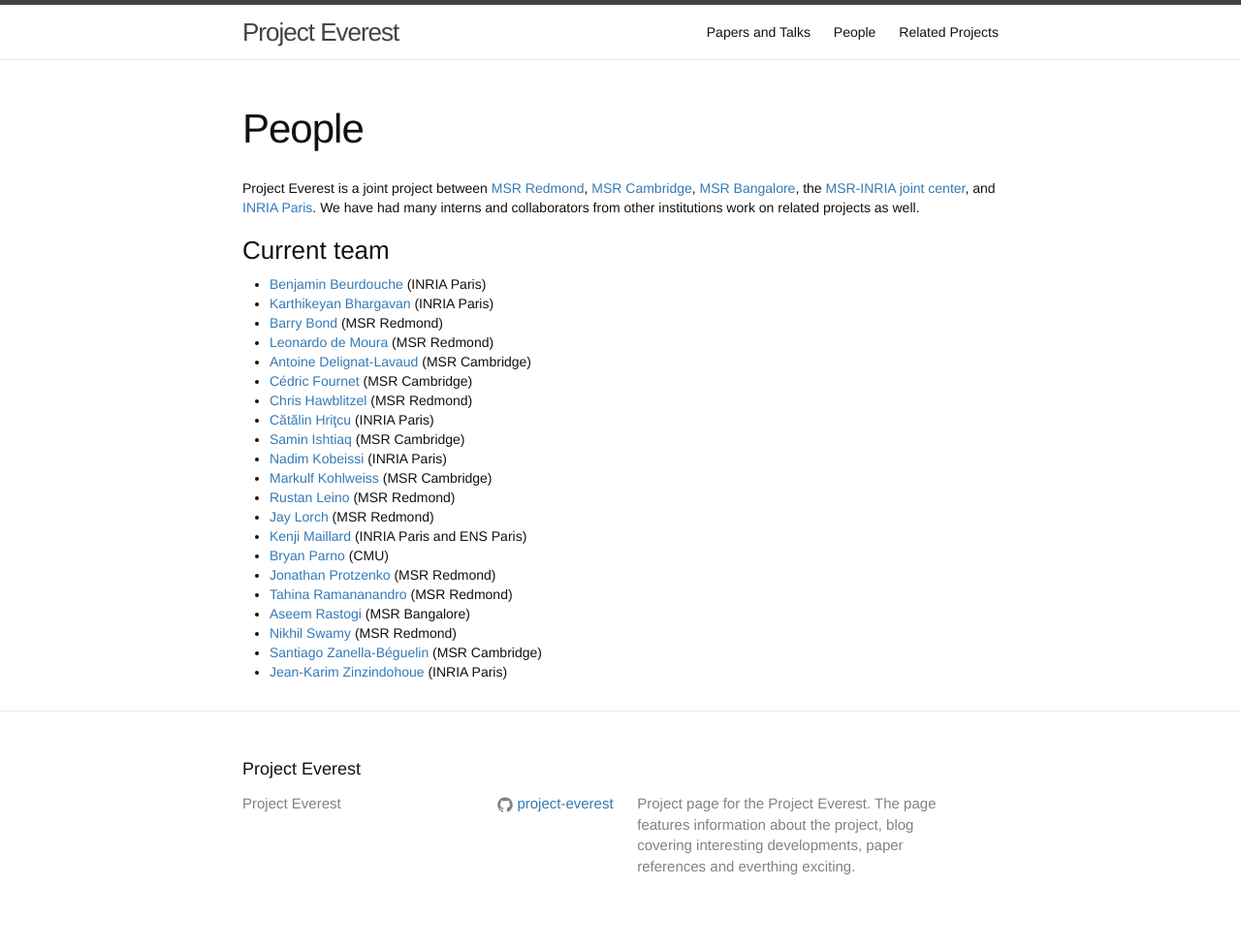
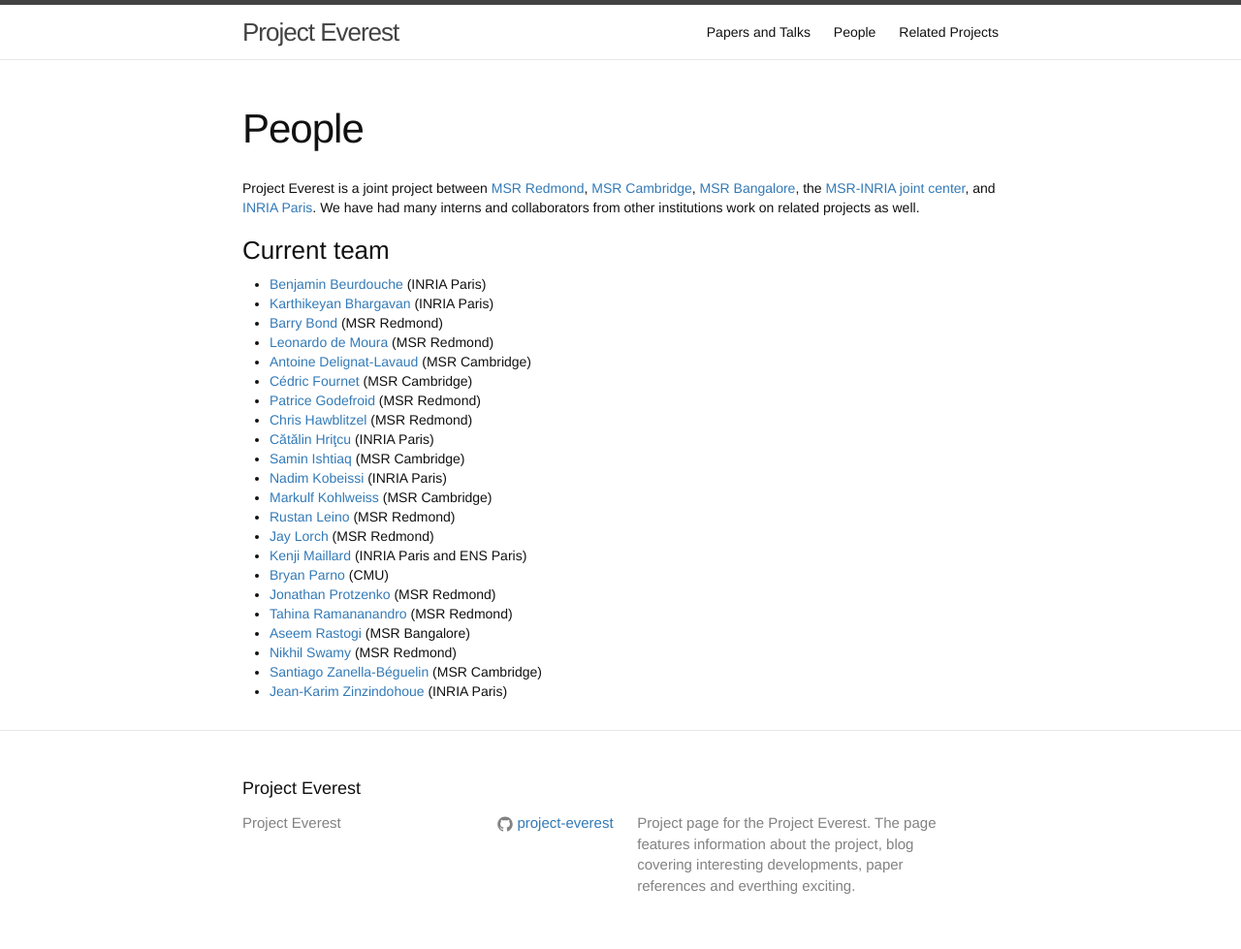
Before and after one commit to project-everest/project-everest.github.io, a Jekyll site: the page built from people.md, in a window 1280 px wide. Shown: the whole page at 97% size. Built offline with Jekyll 4.4.1, drawn with Linux system fonts in a browser that asks for light colours.

Commit message:
added patrice

```diff
--- a/_data/members.json
+++ b/_data/members.json
@@ -36,6 +36,11 @@
    "url": "http://research.microsoft.com/en-us/um/people/fournet/"
  },
  {
+   "firstname": "Patrice",
+   "lastname": "Godefroid",
+   "lab": "MSR Redmond",
+   "url": "https://www.microsoft.com/en-us/research/people/pg/"
+ },{
    "firstname": "Chris",
    "lastname": "Hawblitzel",
    "lab": "MSR Redmond",
```
